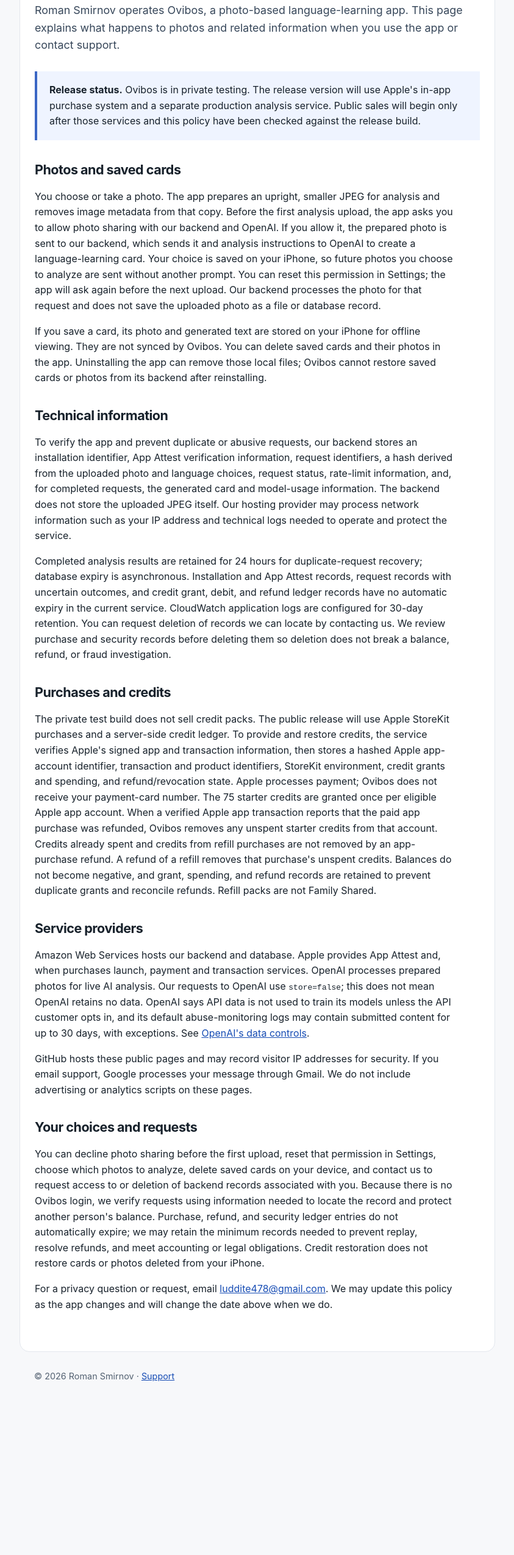
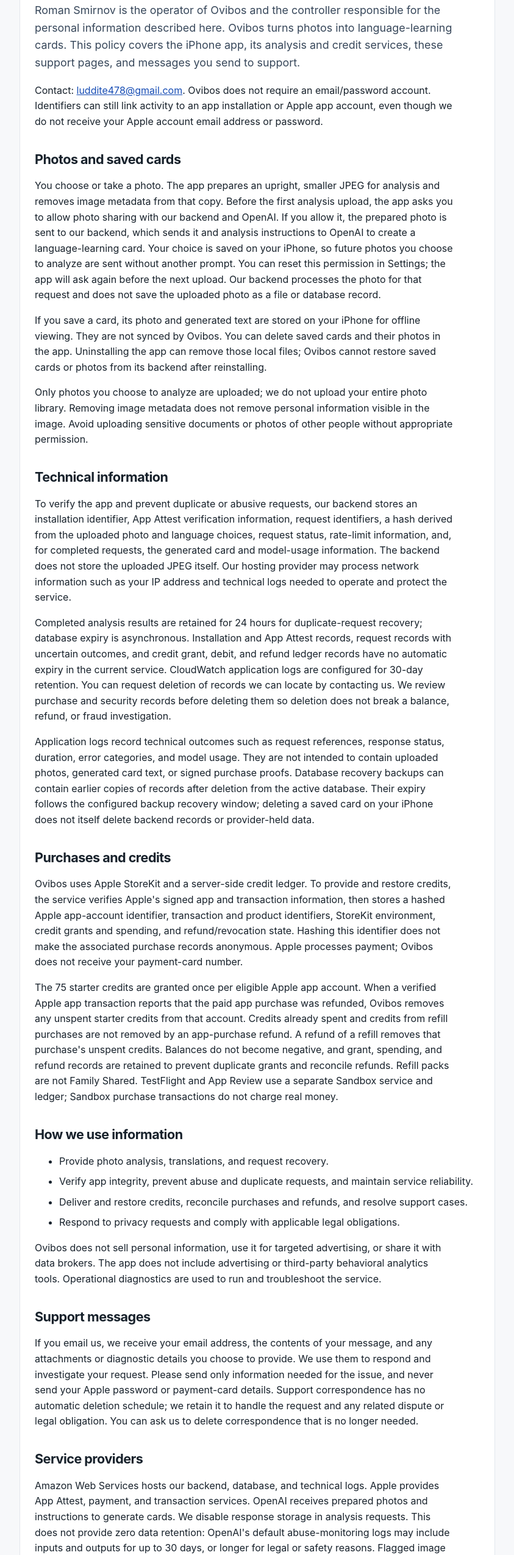
Before and after one commit to luddite478/ovibos-pages, a plain HTML site: page privacy.html in a window 1280 px wide. Shown: the part 214-2764 px from the top of the page at 61% size, without its empty margins (218-1061 px from the left). Before the commit the page ends 2522 px from the top, so only its background shows below. Drawn offline with Linux system fonts and the light colour scheme.

Commit message:
privacy 2

```diff
--- a/privacy.html
+++ b/privacy.html
@@ -16,29 +16,61 @@
     </nav>
   </header>
   <main>
-    <p class="eyebrow">Last updated 10 October 2026</p>
+    <p class="eyebrow">Last updated 11 October 2026</p>
     <h1>Privacy policy</h1>
-    <p class="intro">Roman Smirnov operates Ovibos, a photo-based language-learning app. This page explains what happens to photos and related information when you use the app or contact support.</p>
-    <div class="notice"><strong>Release status.</strong> Ovibos is in private testing. The release version will use Apple's in-app purchase system and a separate production analysis service. Public sales will begin only after those services and this policy have been checked against the release build.</div>
+    <p class="intro">Roman Smirnov is the operator of Ovibos and the controller responsible for the personal information described here. Ovibos turns photos into language-learning cards. This policy covers the iPhone app, its analysis and credit services, these support pages, and messages you send to support.</p>
+    <p>Contact: <a href="mailto:luddite478@gmail.com?subject=Ovibos%20privacy%20request">luddite478@gmail.com</a>. Ovibos does not require an email/password account. Identifiers can still link activity to an app installation or Apple app account, even though we do not receive your Apple account email address or password.</p>
 
     <h2>Photos and saved cards</h2>
     <p>You choose or take a photo. The app prepares an upright, smaller JPEG for analysis and removes image metadata from that copy. Before the first analysis upload, the app asks you to allow photo sharing with our backend and OpenAI. If you allow it, the prepared photo is sent to our backend, which sends it and analysis instructions to OpenAI to create a language-learning card. Your choice is saved on your iPhone, so future photos you choose to analyze are sent without another prompt. You can reset this permission in Settings; the app will ask again before the next upload. Our backend processes the photo for that request and does not save the uploaded photo as a file or database record.</p>
     <p>If you save a card, its photo and generated text are stored on your iPhone for offline viewing. They are not synced by Ovibos. You can delete saved cards and their photos in the app. Uninstalling the app can remove those local files; Ovibos cannot restore saved cards or photos from its backend after reinstalling.</p>
+    <p>Only photos you choose to analyze are uploaded; we do not upload your entire photo library. Removing image metadata does not remove personal information visible in the image. Avoid uploading sensitive documents or photos of other people without appropriate permission.</p>
 
     <h2>Technical information</h2>
     <p>To verify the app and prevent duplicate or abusive requests, our backend stores an installation identifier, App Attest verification information, request identifiers, a hash derived from the uploaded photo and language choices, request status, rate-limit information, and, for completed requests, the generated card and model-usage information. The backend does not store the uploaded JPEG itself. Our hosting provider may process network information such as your IP address and technical logs needed to operate and protect the service.</p>
     <p>Completed analysis results are retained for 24 hours for duplicate-request recovery; database expiry is asynchronous. Installation and App Attest records, request records with uncertain outcomes, and credit grant, debit, and refund ledger records have no automatic expiry in the current service. CloudWatch application logs are configured for 30-day retention. You can request deletion of records we can locate by contacting us. We review purchase and security records before deleting them so deletion does not break a balance, refund, or fraud investigation.</p>
+    <p>Application logs record technical outcomes such as request references, response status, duration, error categories, and model usage. They are not intended to contain uploaded photos, generated card text, or signed purchase proofs. Database recovery backups can contain earlier copies of records after deletion from the active database. Their expiry follows the configured backup recovery window; deleting a saved card on your iPhone does not itself delete backend records or provider-held data.</p>
 
     <h2>Purchases and credits</h2>
-    <p>The private test build does not sell credit packs. The public release will use Apple StoreKit purchases and a server-side credit ledger. To provide and restore credits, the service verifies Apple's signed app and transaction information, then stores a hashed Apple app-account identifier, transaction and product identifiers, StoreKit environment, credit grants and spending, and refund/revocation state. Apple processes payment; Ovibos does not receive your payment-card number. The 75 starter credits are granted once per eligible Apple app account. When a verified Apple app transaction reports that the paid app purchase was refunded, Ovibos removes any unspent starter credits from that account. Credits already spent and credits from refill purchases are not removed by an app-purchase refund. A refund of a refill removes that purchase's unspent credits. Balances do not become negative, and grant, spending, and refund records are retained to prevent duplicate grants and reconcile refunds. Refill packs are not Family Shared.</p>
+    <p>Ovibos uses Apple StoreKit and a server-side credit ledger. To provide and restore credits, the service verifies Apple's signed app and transaction information, then stores a hashed Apple app-account identifier, transaction and product identifiers, StoreKit environment, credit grants and spending, and refund/revocation state. Hashing this identifier does not make the associated purchase records anonymous. Apple processes payment; Ovibos does not receive your payment-card number.</p>
+    <p>The 75 starter credits are granted once per eligible Apple app account. When a verified Apple app transaction reports that the paid app purchase was refunded, Ovibos removes any unspent starter credits from that account. Credits already spent and credits from refill purchases are not removed by an app-purchase refund. A refund of a refill removes that purchase's unspent credits. Balances do not become negative, and grant, spending, and refund records are retained to prevent duplicate grants and reconcile refunds. Refill packs are not Family Shared. TestFlight and App Review use a separate Sandbox service and ledger; Sandbox purchase transactions do not charge real money.</p>
+
+    <h2>How we use information</h2>
+    <ul>
+      <li>Provide photo analysis, translations, and request recovery.</li>
+      <li>Verify app integrity, prevent abuse and duplicate requests, and maintain service reliability.</li>
+      <li>Deliver and restore credits, reconcile purchases and refunds, and resolve support cases.</li>
+      <li>Respond to privacy requests and comply with applicable legal obligations.</li>
+    </ul>
+    <p>Ovibos does not sell personal information, use it for targeted advertising, or share it with data brokers. The app does not include advertising or third-party behavioral analytics tools. Operational diagnostics are used to run and troubleshoot the service.</p>
+
+    <h2>Support messages</h2>
+    <p>If you email us, we receive your email address, the contents of your message, and any attachments or diagnostic details you choose to provide. We use them to respond and investigate your request. Please send only information needed for the issue, and never send your Apple password or payment-card details. Support correspondence has no automatic deletion schedule; we retain it to handle the request and any related dispute or legal obligation. You can ask us to delete correspondence that is no longer needed.</p>
 
     <h2>Service providers</h2>
-    <p>Amazon Web Services hosts our backend and database. Apple provides App Attest and, when purchases launch, payment and transaction services. OpenAI processes prepared photos for live AI analysis. Our requests to OpenAI use <code>store=false</code>; this does not mean OpenAI retains no data. OpenAI says API data is not used to train its models unless the API customer opts in, and its default abuse-monitoring logs may contain submitted content for up to 30 days, with exceptions. See <a href="https://developers.openai.com/api/docs/guides/your-data">OpenAI's data controls</a>.</p>
+    <p>Amazon Web Services hosts our backend, database, and technical logs. Apple provides App Attest, payment, and transaction services. OpenAI receives prepared photos and instructions to generate cards. We disable response storage in analysis requests. This does not provide zero data retention: OpenAI's default abuse-monitoring logs may include inputs and outputs for up to 30 days, or longer for legal or safety reasons. Flagged image inputs may be retained for safety review. OpenAI states that API data is not used to train its models unless the API customer opts in. See <a href="https://developers.openai.com/api/docs/guides/your-data">OpenAI's data controls</a>.</p>
     <p>GitHub hosts these public pages and may record visitor IP addresses for security. If you email support, Google processes your message through Gmail. We do not include advertising or analytics scripts on these pages.</p>
+    <p>When we engage providers to process personal information on our behalf, we require confidentiality, security, and data-protection terms consistent with the protections described in this policy. Providers may also have independent obligations, such as payment, fraud prevention, or legally required safety monitoring. Their applicable terms and privacy notices describe those activities.</p>
+
+    <h2>International processing</h2>
+    <p>Our analysis service and database are deployed in AWS's Frankfurt region in Germany. Other providers may process information in the United States and other countries, so information may be processed outside your country of residence. Where applicable law requires safeguards for international transfers, those transfers must be covered by an appropriate legal mechanism, such as an applicable adequacy decision or standard contractual clauses. Contact us for details of the safeguards that apply to your information.</p>
+
+    <h2>Legal grounds for processing</h2>
+    <p>Where a law such as the GDPR requires a legal basis, we rely on your consent to upload chosen photos for analysis; performance of the service you request for credit delivery, restoration, and customer support; and legitimate interests in securing the service, preventing fraud and replay, and investigating technical failures. Our security interests must be balanced against your rights. We also process records where necessary to comply with a legal obligation. Withdrawing photo-sharing consent stops future uploads and does not invalidate processing that occurred before withdrawal.</p>
 
     <h2>Your choices and requests</h2>
     <p>You can decline photo sharing before the first upload, reset that permission in Settings, choose which photos to analyze, delete saved cards on your device, and contact us to request access to or deletion of backend records associated with you. Because there is no Ovibos login, we verify requests using information needed to locate the record and protect another person's balance. Purchase, refund, and security ledger entries do not automatically expire; we may retain the minimum records needed to prevent replay, resolve refunds, and meet accounting or legal obligations. Credit restoration does not restore cards or photos deleted from your iPhone.</p>
-    <p>For a privacy question or request, email <a href="mailto:luddite478@gmail.com?subject=Ovibos%20privacy%20request">luddite478@gmail.com</a>. We may update this policy as the app changes and will change the date above when we do.</p>
+    <p>Depending on applicable law, you may also request correction, restriction of processing, or a portable copy of your information; object to processing based on legitimate interests; and complain to your local data-protection authority. We respond within the period required by applicable law, normally within one month for GDPR requests, subject to permitted extensions. If we cannot fulfill a request, we explain the reason and any records that must be retained. We do not require an Apple password to verify a privacy request.</p>
+    <p>For a privacy question or request, email <a href="mailto:luddite478@gmail.com?subject=Ovibos%20privacy%20request">luddite478@gmail.com</a>. We can help identify records using limited information about the app installation, analysis, or purchase. Requests concerning data Apple or another provider independently controls may also need to be directed to that provider.</p>
+
+    <h2>Security and legal disclosures</h2>
+    <p>Release-service requests use HTTPS. App Attest verification and restricted backend access help protect the service and credit records. No method of transmission or storage is completely secure. We may disclose limited information when legally required or necessary to investigate fraud, protect rights and safety, or resolve a legal claim.</p>
+
+    <h2>Children and photos of other people</h2>
+    <p>Ovibos is a general language-learning app and is not designed specifically for children. Where law requires a parent or guardian's authorization for a child's data processing, that authorization is required before uploading photos. If you believe a child has provided information without required authorization, contact us so we can investigate and take appropriate action. An App Store content age rating does not replace applicable privacy-consent requirements.</p>
+
+    <h2>Changes to this policy</h2>
+    <p>We update this page and its date when our practices change. For material changes, we provide an appropriate notice, and obtain renewed consent where required before using information for a new purpose. Links to provider pages lead to websites operated by those providers.</p>
   </main>
   <footer>© 2026 Roman Smirnov · <a href="./">Support</a></footer>
 </body>
```
